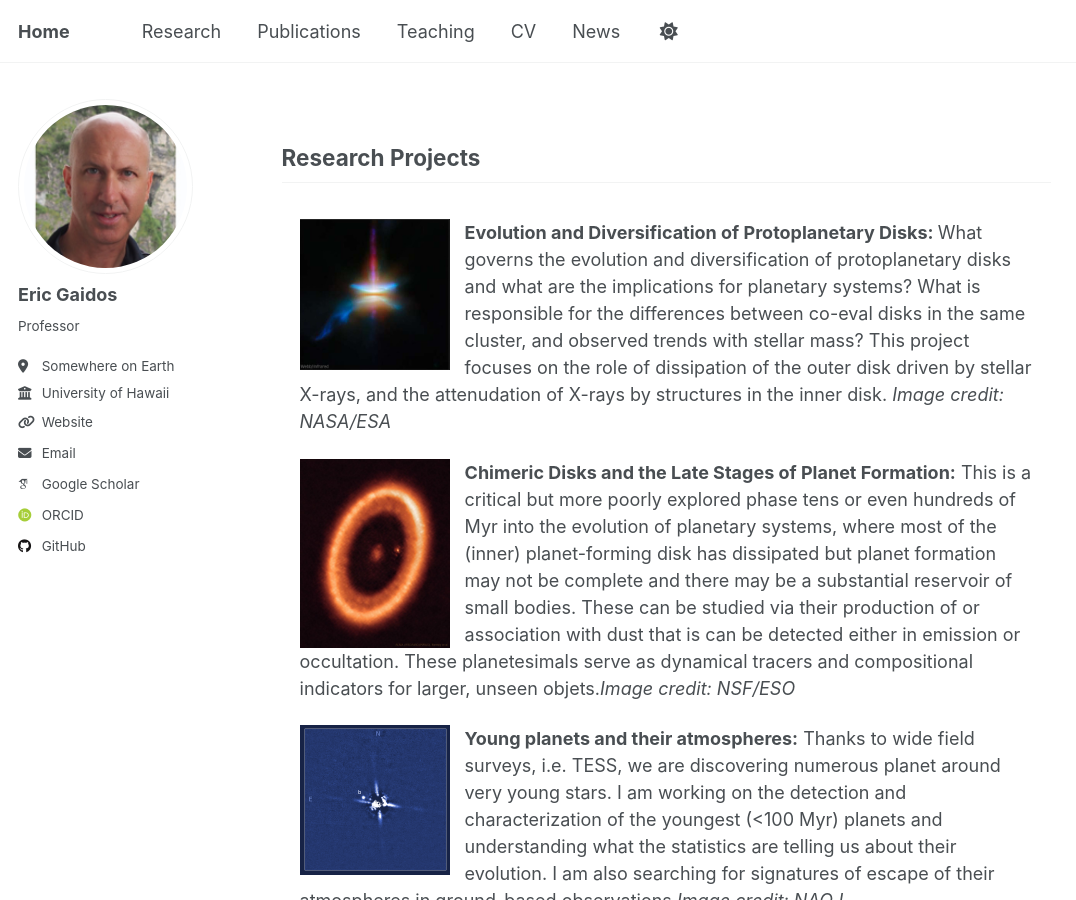
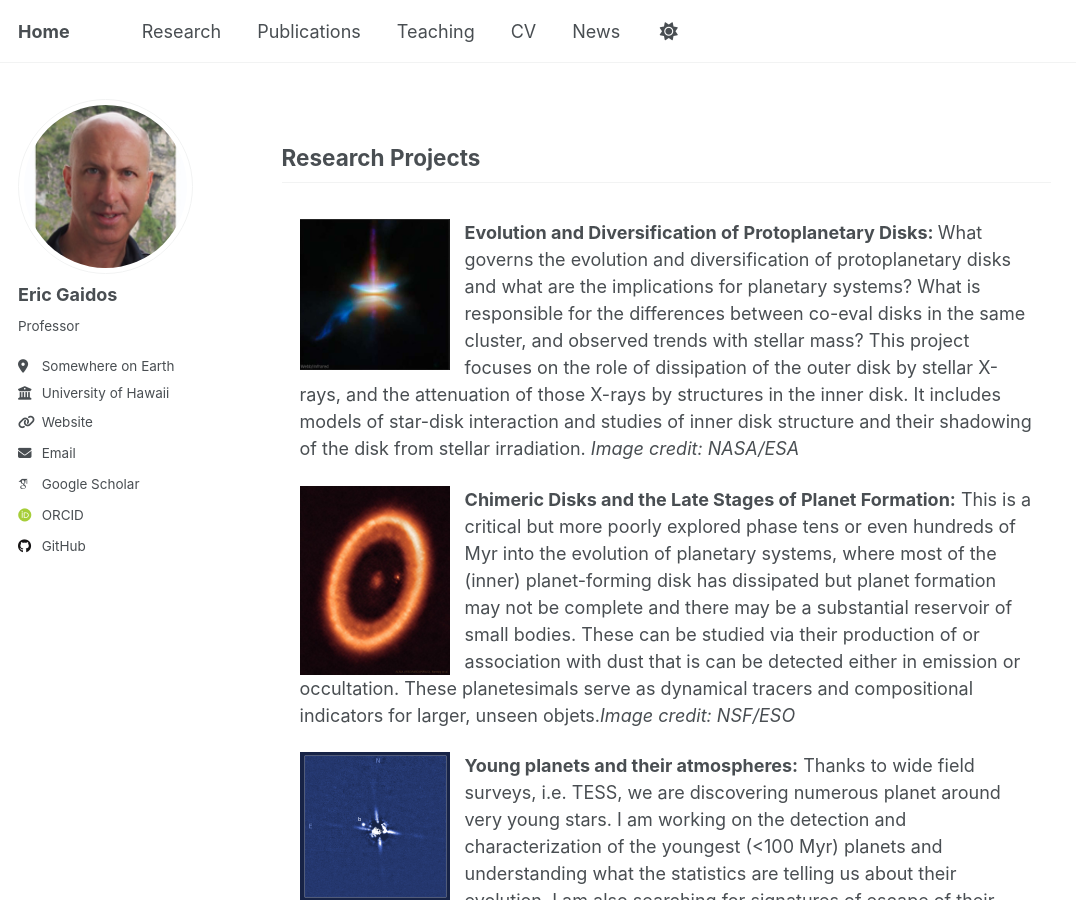
Before and after one commit to egaidos/egaidos.github.io, a Jekyll site: the page built from projects.md, in a window 1280 px wide and 900 px high. Shown: the whole window, without its empty margins (0-1076 px from the left). Built offline with Jekyll 4.4.1, drawn with Linux system fonts in a browser that asks for light colours; some web fonts are replaced; our own code applies the rules of GitHub Pages for plain Markdown files; a style sheet for code colours, icons or effects is not loaded.

Commit message:
Update projects.md

```diff
--- a/projects.md
+++ b/projects.md
@@ -24,7 +24,7 @@
 
 <article class="6u$ 12u$(xsmall) work-item">
 <img src="../images/webb-disk.jpg" width=150 height=150 alt="JWST thumb" class="image-left">
-<p><b>Evolution and Diversification of Protoplanetary Disks: </b> What governs the evolution and diversification of protoplanetary disks and what are the implications for planetary systems?  What is responsible for the differences between co-eval disks in the same cluster, and observed trends with stellar mass?  This project focuses on the role of dissipation of the outer disk driven by stellar X-rays, and the attenudation of X-rays by structures in the inner disk. <i>Image credit: NASA/ESA</i></p>
+<p><b>Evolution and Diversification of Protoplanetary Disks: </b> What governs the evolution and diversification of protoplanetary disks and what are the implications for planetary systems?  What is responsible for the differences between co-eval disks in the same cluster, and observed trends with stellar mass?  This project focuses on the role of dissipation of the outer disk by stellar X-rays, and the attenuation of those X-rays by structures in the inner disk.  It includes models of star-disk interaction and studies of inner disk structure and their shadowing of the disk from stellar irradiation.  <i>Image credit: NASA/ESA</i></p>
 </article>
 
 <article class="6u 12u$(xsmall) work-item">
```
